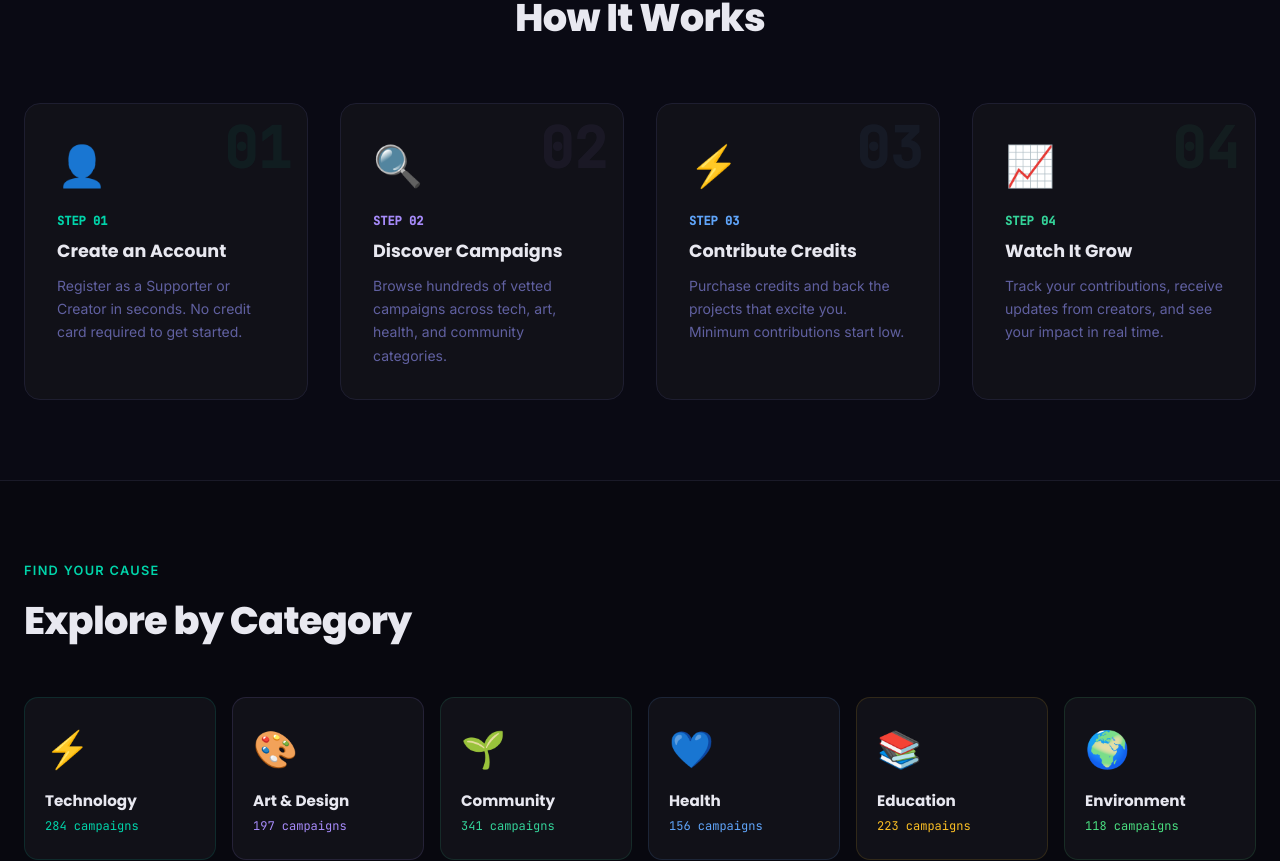
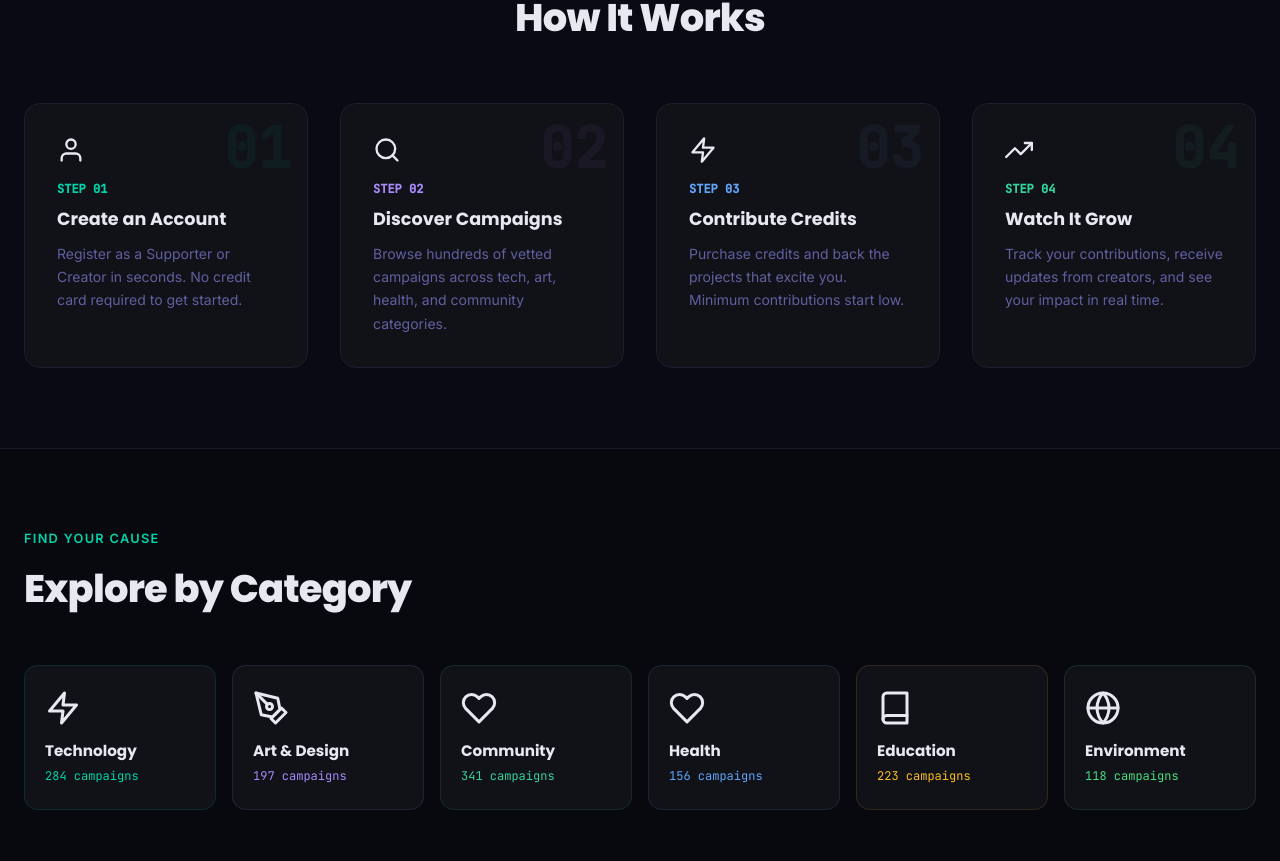
Before and after one commit to jumana-rahman/A11-FundRise-Client, a React (Vite) app: page / in a window 1280 px wide. Shown: the part 2433-3294 px from the top of the page. Built offline with nearby package versions, Linux system fonts and the light colour scheme.

Commit message:
Replace all emojis with react-icons across 7 files

```diff
--- a/src/pages/Home.tsx
+++ b/src/pages/Home.tsx
@@ -2,7 +2,7 @@ import { Link } from 'react-router-dom'
 import { motion } from 'framer-motion'
 import { Swiper, SwiperSlide } from 'swiper/react'
 import { Autoplay, Pagination, EffectFade } from 'swiper/modules'
-import { FiArrowRight, FiStar, FiUsers, FiTrendingUp, FiShield, FiDollarSign, FiTarget, FiAward } from 'react-icons/fi'
+import { FiArrowRight, FiStar, FiUsers, FiTrendingUp, FiShield, FiDollarSign, FiTarget, FiAward, FiZap, FiPenTool, FiHeart, FiBook, FiGlobe, FiUser, FiSearch, FiCheckCircle, FiLock } from 'react-icons/fi'
 import { mockCampaigns } from '../data/mockData'
 import 'swiper/css'
 import 'swiper/css/pagination'
@@ -67,12 +67,12 @@ const testimonials = [
 ]
 
 const categories = [
-  { name: 'Technology', count: 284, icon: '⚡', color: '#00d4aa' },
-  { name: 'Art & Design', count: 197, icon: '🎨', color: '#a78bfa' },
-  { name: 'Community', count: 341, icon: '🌱', color: '#34d399' },
-  { name: 'Health', count: 156, icon: '💙', color: '#60a5fa' },
-  { name: 'Education', count: 223, icon: '📚', color: '#fbbf24' },
-  { name: 'Environment', count: 118, icon: '🌍', color: '#4ade80' },
+  { name: 'Technology', count: 284, icon: <FiZap />, color: '#00d4aa' },
+  { name: 'Art & Design', count: 197, icon: <FiPenTool />, color: '#a78bfa' },
+  { name: 'Community', count: 341, icon: <FiHeart />, color: '#34d399' },
+  { name: 'Health', count: 156, icon: <FiHeart />, color: '#60a5fa' },
+  { name: 'Education', count: 223, icon: <FiBook />, color: '#fbbf24' },
+  { name: 'Environment', count: 118, icon: <FiGlobe />, color: '#4ade80' },
 ]
 
 const stats = [
@@ -200,7 +200,7 @@ export default function Home() {
                   <span style={{ position: 'absolute', top: 12, left: 12, background: '#00d4aa20', border: '1px solid #00d4aa40', color: '#00d4aa', padding: '0.2rem 0.6rem', borderRadius: 99, fontSize: '0.7rem', fontWeight: 600 }}>
                     {c.category}
                   </span>
-                  {i === 0 && <span style={{ position: 'absolute', top: 12, right: 12, background: 'linear-gradient(135deg, #ffd93d, #ff8c00)', color: '#08080f', padding: '0.2rem 0.6rem', borderRadius: 99, fontSize: '0.7rem', fontWeight: 700 }}>🏆 Top Funded</span>}
+                  {i === 0 && <span style={{ position: 'absolute', top: 12, right: 12, background: 'linear-gradient(135deg, #ffd93d, #ff8c00)', color: '#08080f', padding: '0.2rem 0.6rem', borderRadius: 99, fontSize: '0.7rem', fontWeight: 700, display: 'flex', alignItems: 'center', gap: '0.25rem' }}><FiAward size={10} /> Top Funded</span>}
                 </div>
                 <div style={{ padding: '1.25rem' }}>
                   <h3 style={{ fontFamily: 'Poppins', fontWeight: 700, fontSize: '1rem', marginBottom: '0.375rem', lineHeight: 1.4 }}>{c.title}</h3>
@@ -247,10 +247,10 @@ export default function Home() {
 
           <div style={{ display: 'grid', gridTemplateColumns: 'repeat(auto-fit, minmax(240px, 1fr))', gap: '2rem' }}>
             {[
-              { step: '01', title: 'Create an Account', desc: 'Register as a Supporter or Creator in seconds. No credit card required to get started.', icon: '👤', color: '#00d4aa' },
-              { step: '02', title: 'Discover Campaigns', desc: 'Browse hundreds of vetted campaigns across tech, art, health, and community categories.', icon: '🔍', color: '#a78bfa' },
-              { step: '03', title: 'Contribute Credits', desc: 'Purchase credits and back the projects that excite you. Minimum contributions start low.', icon: '⚡', color: '#60a5fa' },
-              { step: '04', title: 'Watch It Grow', desc: 'Track your contributions, receive updates from creators, and see your impact in real time.', icon: '📈', color: '#34d399' },
+              { step: '01', title: 'Create an Account', desc: 'Register as a Supporter or Creator in seconds. No credit card required to get started.', icon: <FiUser size={28} />, color: '#00d4aa' },
+              { step: '02', title: 'Discover Campaigns', desc: 'Browse hundreds of vetted campaigns across tech, art, health, and community categories.', icon: <FiSearch size={28} />, color: '#a78bfa' },
+              { step: '03', title: 'Contribute Credits', desc: 'Purchase credits and back the projects that excite you. Minimum contributions start low.', icon: <FiZap size={28} />, color: '#60a5fa' },
+              { step: '04', title: 'Watch It Grow', desc: 'Track your contributions, receive updates from creators, and see your impact in real time.', icon: <FiTrendingUp size={28} />, color: '#34d399' },
             ].map((step, i) => (
               <motion.div key={i} custom={i} initial="hidden" whileInView="visible" viewport={{ once: true }} variants={fadeUp}
                 style={{ background: '#111118', border: '1px solid #1e1e30', borderRadius: '1rem', padding: '2rem', position: 'relative', overflow: 'hidden' }}>
@@ -398,9 +398,13 @@ export default function Home() {
             transition={{ duration: 0.5, delay: 0.5 }}
             style={{ display: 'flex', justifyContent: 'center', gap: '2rem', marginTop: '2.5rem', flexWrap: 'wrap' }}
           >
-            {[['✅', 'No fees to browse'], ['🔒', 'Secure payments'], ['⚡', '50 free credits on signup']].map(([icon, text]) => (
-              <div key={text} style={{ display: 'flex', alignItems: 'center', gap: '0.5rem', color: '#5a5a78', fontSize: '0.85rem' }}>
-                <span>{icon}</span> {text}
+            {[
+              { icon: <FiCheckCircle size={14} />, text: 'No fees to browse' },
+              { icon: <FiLock size={14} />, text: 'Secure payments' },
+              { icon: <FiZap size={14} />, text: '50 free credits on signup' },
+            ].map((item) => (
+              <div key={item.text} style={{ display: 'flex', alignItems: 'center', gap: '0.5rem', color: '#5a5a78', fontSize: '0.85rem' }}>
+                <span style={{ color: '#00d4aa' }}>{item.icon}</span> {item.text}
               </div>
             ))}
           </motion.div>
--- a/src/pages/Register.tsx
+++ b/src/pages/Register.tsx
@@ -1,7 +1,7 @@
 import { useState } from 'react'
 import { Link, useNavigate } from 'react-router-dom'
 import { motion } from 'framer-motion'
-import { FiUser, FiMail, FiLock, FiImage, FiEye, FiEyeOff, FiZap, FiCheck } from 'react-icons/fi'
+import { FiUser, FiMail, FiLock, FiImage, FiEye, FiEyeOff, FiZap, FiCheck, FiArrowUp } from 'react-icons/fi'
 import { FcGoogle } from 'react-icons/fc'
 import toast from 'react-hot-toast'
 import { useAuth, type UserRole } from '../context/AuthContext'
@@ -33,7 +33,7 @@ export default function Register() {
     const result = await register(form)
     setLoading(false)
     if (result.success) {
-      toast.success(`Welcome! You received ${form.role === 'supporter' ? 50 : 20} free credits 🎉`)
+      toast.success(`Welcome! You received ${form.role === 'supporter' ? 50 : 20} free credits`)
       navigate('/dashboard')
     } else {
       toast.error(result.error || 'Registration failed')
@@ -83,7 +83,7 @@ export default function Register() {
           {(['supporter', 'creator'] as UserRole[]).map(role => (
             <button key={role} type="button" onClick={() => setForm(p => ({ ...p, role }))}
               style={{ padding: '1rem', border: `2px solid ${form.role === role ? '#00d4aa' : '#1e1e30'}`, borderRadius: '0.75rem', background: form.role === role ? '#00d4aa10' : '#13131e', cursor: 'pointer', transition: 'all 0.2s' }}>
-              <div style={{ fontSize: '1.5rem', marginBottom: '0.3rem' }}>{role === 'supporter' ? '⚡' : '🚀'}</div>
+              <div style={{ fontSize: '1.5rem', marginBottom: '0.3rem', display: 'flex', justifyContent: 'center', color: form.role === role ? '#00d4aa' : '#9090b0' }}>{role === 'supporter' ? <FiZap size={24} /> : <FiArrowUp size={24} />}</div>
               <div style={{ fontFamily: 'Poppins', fontWeight: 600, fontSize: '0.875rem', color: form.role === role ? '#00d4aa' : '#9090b0', textTransform: 'capitalize' }}>{role}</div>
               <div style={{ fontSize: '0.7rem', color: '#5a5a78', marginTop: '0.2rem' }}>{role === 'supporter' ? '50 free credits' : '20 free credits'}</div>
             </button>
--- a/src/pages/dashboard/admin/Reports.tsx
+++ b/src/pages/dashboard/admin/Reports.tsx
@@ -38,7 +38,7 @@ export default function Reports() {
       {openReports.length === 0 ? (
         <div style={{ background: '#111118', border: '1px dashed #2a2a40', borderRadius: '0.875rem', padding: '3rem', textAlign: 'center', color: '#5a5a78' }}>
           <FiFlag size={32} style={{ marginBottom: '0.75rem', opacity: 0.4 }} />
-          <div>No open reports. The platform is clean! 🎉</div>
+          <div>No open reports. The platform is clean!</div>
         </div>
       ) : (
         <motion.div initial={{ opacity: 0 }} animate={{ opacity: 1 }} style={{ display: 'flex', flexDirection: 'column', gap: '0.875rem', marginBottom: '1.75rem' }}>
--- a/src/pages/dashboard/creator/Withdrawals.tsx
+++ b/src/pages/dashboard/creator/Withdrawals.tsx
@@ -1,6 +1,6 @@
 import { useState } from 'react'
 import { motion } from 'framer-motion'
-import { FiZap, FiDollarSign } from 'react-icons/fi'
+import { FiZap, FiDollarSign, FiAlertTriangle } from 'react-icons/fi'
 import toast from 'react-hot-toast'
 import { useAuth } from '../../../context/AuthContext'
 import { mockCampaigns, mockWithdrawals } from '../../../data/mockData'
@@ -75,8 +75,8 @@ export default function Withdrawals() {
         <h3 style={{ fontFamily: 'Poppins', fontWeight: 700, fontSize: '1rem', marginBottom: '1.25rem' }}>Request Withdrawal</h3>
 
         {!canWithdraw ? (
-          <div style={{ background: '#ff6b6b10', border: '1px solid #ff6b6b25', borderRadius: '0.625rem', padding: '1rem', color: '#ff6b6b', fontSize: '0.875rem' }}>
-            ⚠️ You need at least <strong>{MIN_CREDITS} credits</strong> to make a withdrawal. Current balance: {availableCredits} credits.
+          <div style={{ background: '#ff6b6b10', border: '1px solid #ff6b6b25', borderRadius: '0.625rem', padding: '1rem', color: '#ff6b6b', fontSize: '0.875rem', display: 'flex', alignItems: 'flex-start', gap: '0.5rem' }}>
+            <FiAlertTriangle size={16} style={{ marginTop: '0.15rem', flexShrink: 0 }} /> <span>You need at least <strong>{MIN_CREDITS} credits</strong> to make a withdrawal. Current balance: {availableCredits} credits.</span>
           </div>
         ) : (
           <form onSubmit={handleWithdraw} style={{ display: 'flex', flexDirection: 'column', gap: '1rem' }}>
--- a/src/pages/dashboard/supporter/CampaignDetails.tsx
+++ b/src/pages/dashboard/supporter/CampaignDetails.tsx
@@ -121,7 +121,7 @@ export default function CampaignDetails() {
               <input type="number" className="form-input" placeholder={`Min. ${campaign.minContribution}`} value={amount} onChange={e => setAmount(e.target.value)} min={campaign.minContribution} max={user?.credits} style={{ marginBottom: '1rem' }} />
 
               <button type="submit" className="btn-primary" disabled={submitting} style={{ width: '100%', padding: '0.875rem', fontSize: '0.9rem' }}>
-                {submitting ? 'Submitting…' : '⚡ Contribute Now'}
+                {submitting ? 'Submitting...' : <span style={{ display: 'flex', alignItems: 'center', justifyContent: 'center', gap: '0.4rem' }}><FiZap size={14} /> Contribute Now</span>}
               </button>
             </form>
 
--- a/src/pages/dashboard/supporter/PurchaseCredit.tsx
+++ b/src/pages/dashboard/supporter/PurchaseCredit.tsx
@@ -1,6 +1,6 @@
 import { useState } from 'react'
 import { motion } from 'framer-motion'
-import { FiZap, FiCheck, FiStar } from 'react-icons/fi'
+import { FiZap, FiCheck, FiStar, FiLoader, FiCreditCard } from 'react-icons/fi'
 import toast from 'react-hot-toast'
 import { useAuth } from '../../../context/AuthContext'
 import { mockPayments } from '../../../data/mockData'
@@ -33,7 +33,7 @@ export default function PurchaseCredit() {
     updateCredits(pkg.credits)
     setProcessing(false)
     setSelected(null)
-    toast.success(`✨ ${pkg.credits} credits added to your account!`)
+    toast.success(`${pkg.credits} credits added to your account!`)
   }
 
   return (
@@ -105,7 +105,7 @@ export default function PurchaseCredit() {
           </div>
 
           <button onClick={handlePurchase} disabled={processing} className="btn-primary" style={{ width: '100%', padding: '0.875rem', fontSize: '0.95rem', opacity: processing ? 0.7 : 1 }}>
-            {processing ? '⏳ Processing payment…' : `💳 Pay $${packages[selected].price} via Stripe`}
+            {processing ? <span style={{ display: 'flex', alignItems: 'center', justifyContent: 'center', gap: '0.4rem' }}><FiLoader size={14} className="animate-spin" /> Processing payment...</span> : <span style={{ display: 'flex', alignItems: 'center', justifyContent: 'center', gap: '0.4rem' }}><FiCreditCard size={14} /> Pay ${packages[selected].price} via Stripe</span>}
           </button>
           <p style={{ fontSize: '0.72rem', color: '#3a3a55', textAlign: 'center', marginTop: '0.625rem' }}>Secured by Stripe. Test mode active.</p>
         </motion.div>
--- a/src/pages/dashboard/supporter/SupporterHome.tsx
+++ b/src/pages/dashboard/supporter/SupporterHome.tsx
@@ -27,7 +27,7 @@ export default function SupporterHome() {
     <div>
       <motion.div initial="hidden" animate="visible" variants={fadeUp} custom={0}>
         <h1 style={{ fontFamily: 'Poppins', fontWeight: 800, fontSize: '1.5rem', marginBottom: '0.375rem' }}>
-          Welcome back, {user?.name?.split(' ')[0]} 👋
+          Welcome back, {user?.name?.split(' ')[0]}
         </h1>
         <p style={{ color: '#6060a0', fontSize: '0.875rem', marginBottom: '1.75rem' }}>Here's your contribution overview.</p>
       </motion.div>
```
